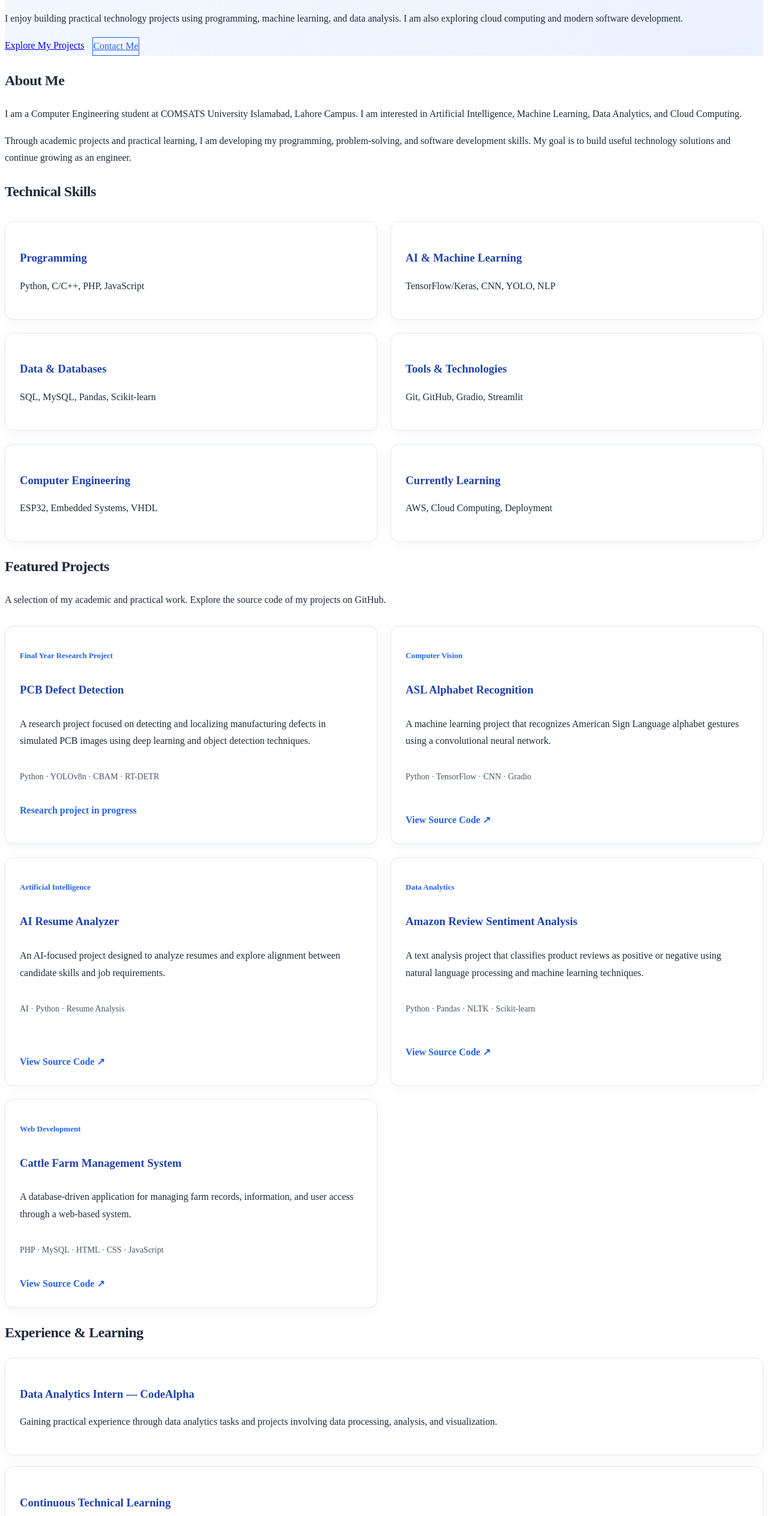
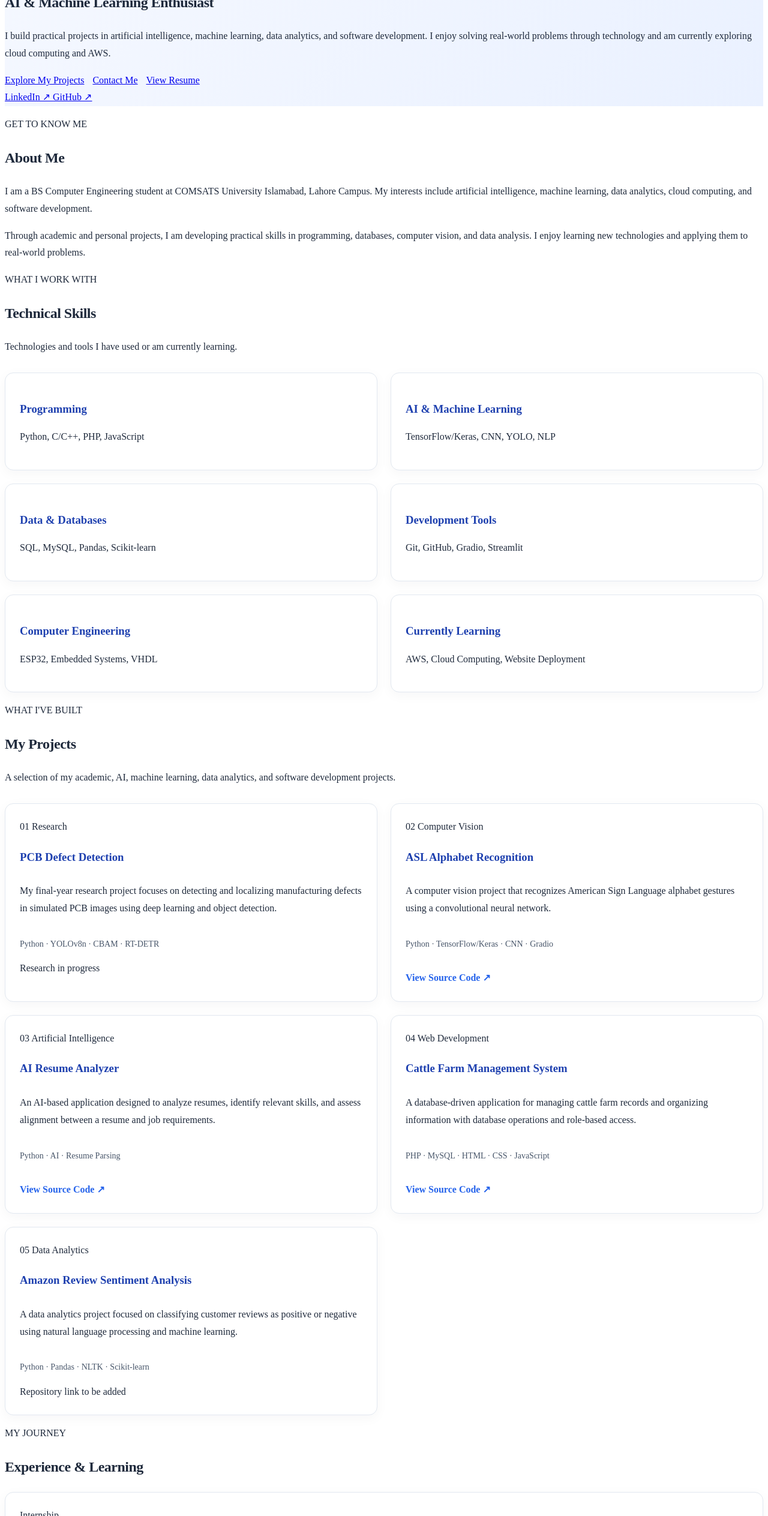
Before and after one commit to sanaamanat/sanaamanat.github.io, a plain HTML site: page index.html in a window 1280 px wide. Shown: the part 196-2723 px from the top of the page at 60% size. Drawn offline with Linux system fonts and the light colour scheme.

Commit message:
Add files via upload

```diff
--- a/index.html
+++ b/index.html
@@ -5,12 +5,10 @@
     <meta charset="UTF-8">
     <meta name="viewport" content="width=device-width, initial-scale=1.0">
 
+    <meta name="author" content="Sana Amanat">
+    <meta name="description" content="Sana Amanat's portfolio showcasing computer engineering, AI, machine learning, data analytics, and software development projects.">
+
     <title>Sana Amanat | Computer Engineering Portfolio</title>
-
-    <meta name="description"
-          content="Sana Amanat's portfolio showcasing Computer Engineering, AI, Machine Learning, and Data Analytics projects.">
-
-    <meta name="author" content="Sana Amanat">
 
     <link rel="stylesheet" href="style.css">
 </head>
@@ -18,321 +16,425 @@
 <body>
 
     <!-- Navigation -->
-    <header>
-        <nav class="navbar">
-            <a href="#home" class="logo">Sana Amanat</a>
+    <header class="site-header">
+        <nav class="navbar container" aria-label="Main navigation">
+            <a href="#home" class="logo">Sana<span>.</span></a>
 
+            <div class="nav-links">
+                <a href="#home">Home</a>
                 <a href="#about">About</a>
                 <a href="#skills">Skills</a>
                 <a href="#projects">Projects</a>
-            <a href="#experience">Experience</a>
+                <a href="#resume">Resume</a>
                 <a href="#contact">Contact</a>
+            </div>
         </nav>
     </header>
 
     <main>
 
-        <!-- Hero Section -->
-        <section class="hero" id="home">
-            <p class="intro">COMPUTER ENGINEERING · AI · SOFTWARE</p>
+        <!-- Hero / Professional Introduction -->
+        <section id="home" class="hero">
+            <div class="container hero-content">
 
-            <h1>Hi, I'm Sana Amanat.</h1>
+                <p class="eyebrow">COMPUTER ENGINEERING STUDENT</p>
 
-            <h2>
-                Computer Engineering Student |
-                AI &amp; Machine Learning Enthusiast
-            </h2>
+                <h1>
+                    Hi, I'm <span>Sana Amanat.</span>
+                </h1>
 
-            <p>
-                I enjoy building practical technology projects
-                using programming, machine learning, and data
-                analysis. I am also exploring cloud computing
-                and modern software development.
+                <h2>AI & Machine Learning Enthusiast</h2>
+
+                <p class="hero-description">
+                    I build practical projects in artificial intelligence,
+                    machine learning, data analytics, and software development.
+                    I enjoy solving real-world problems through technology
+                    and am currently exploring cloud computing and AWS.
                 </p>
 
                 <div class="hero-buttons">
-                <a href="#projects" class="button">
+                    <a href="#projects" class="btn btn-primary">
                         Explore My Projects
                     </a>
 
-                <a href="#contact" class="button button-outline">
+                    <a href="#contact" class="btn btn-outline">
                         Contact Me
                     </a>
-            </div>
-        </section>
 
-        <!-- About Section -->
-        <section id="about">
-            <h2>About Me</h2>
-
-            <p>
-                I am a Computer Engineering student at COMSATS
-                University Islamabad, Lahore Campus. I am
-                interested in Artificial Intelligence, Machine
-                Learning, Data Analytics, and Cloud Computing.
-            </p>
-
-            <p>
-                Through academic projects and practical learning,
-                I am developing my programming, problem-solving,
-                and software development skills. My goal is to
-                build useful technology solutions and continue
-                growing as an engineer.
-            </p>
-        </section>
-
-        <!-- Skills Section -->
-        <section id="skills">
-            <h2>Technical Skills</h2>
-
-            <div class="skills-grid">
-
-                <div class="skill-card">
-                    <h3>Programming</h3>
-                    <p>Python, C/C++, PHP, JavaScript</p>
+                    <a href="#resume" class="btn btn-outline">
+                        View Resume
+                    </a>
                 </div>
 
-                <div class="skill-card">
-                    <h3>AI &amp; Machine Learning</h3>
-                    <p>TensorFlow/Keras, CNN, YOLO, NLP</p>
-                </div>
+                <div class="social-links hero-socials">
+                    <a href="https://www.linkedin.com/in/sana-amanat-624b72297"
+                       target="_blank"
+                       rel="noopener noreferrer">
+                        LinkedIn ↗
+                    </a>
 
-                <div class="skill-card">
-                    <h3>Data &amp; Databases</h3>
-                    <p>SQL, MySQL, Pandas, Scikit-learn</p>
-                </div>
-
-                <div class="skill-card">
-                    <h3>Tools &amp; Technologies</h3>
-                    <p>Git, GitHub, Gradio, Streamlit</p>
-                </div>
-
-                <div class="skill-card">
-                    <h3>Computer Engineering</h3>
-                    <p>ESP32, Embedded Systems, VHDL</p>
-                </div>
-
-                <div class="skill-card">
-                    <h3>Currently Learning</h3>
-                    <p>AWS, Cloud Computing, Deployment</p>
+                    <a href="https://github.com/sanaamanat"
+                       target="_blank"
+                       rel="noopener noreferrer">
+                        GitHub ↗
+                    </a>
                 </div>
 
             </div>
         </section>
 
-        <!-- Projects Section -->
-        <section id="projects">
-            <h2>Featured Projects</h2>
+        <!-- About -->
+        <section id="about" class="section">
+            <div class="container narrow-container">
+                <p class="eyebrow">GET TO KNOW ME</p>
+                <h2 class="section-title">About Me</h2>
 
-            <p class="section-intro">
-                A selection of my academic and practical work.
-                Explore the source code of my projects on GitHub.
+                <p class="section-description">
+                    I am a BS Computer Engineering student at COMSATS
+                    University Islamabad, Lahore Campus. My interests include
+                    artificial intelligence, machine learning, data analytics,
+                    cloud computing, and software development.
+                </p>
+
+                <p class="section-description">
+                    Through academic and personal projects, I am developing
+                    practical skills in programming, databases, computer
+                    vision, and data analysis. I enjoy learning new technologies
+                    and applying them to real-world problems.
+                </p>
+            </div>
+        </section>
+
+        <!-- Skills -->
+        <section id="skills" class="section section-light">
+            <div class="container">
+                <p class="eyebrow">WHAT I WORK WITH</p>
+                <h2 class="section-title">Technical Skills</h2>
+
+                <p class="section-description">
+                    Technologies and tools I have used or am currently learning.
+                </p>
+
+                <div class="skills-grid">
+
+                    <article class="skill-card">
+                        <h3>Programming</h3>
+                        <p>Python, C/C++, PHP, JavaScript</p>
+                    </article>
+
+                    <article class="skill-card">
+                        <h3>AI & Machine Learning</h3>
+                        <p>TensorFlow/Keras, CNN, YOLO, NLP</p>
+                    </article>
+
+                    <article class="skill-card">
+                        <h3>Data & Databases</h3>
+                        <p>SQL, MySQL, Pandas, Scikit-learn</p>
+                    </article>
+
+                    <article class="skill-card">
+                        <h3>Development Tools</h3>
+                        <p>Git, GitHub, Gradio, Streamlit</p>
+                    </article>
+
+                    <article class="skill-card">
+                        <h3>Computer Engineering</h3>
+                        <p>ESP32, Embedded Systems, VHDL</p>
+                    </article>
+
+                    <article class="skill-card">
+                        <h3>Currently Learning</h3>
+                        <p>AWS, Cloud Computing, Website Deployment</p>
+                    </article>
+
+                </div>
+            </div>
+        </section>
+
+        <!-- Projects -->
+        <section id="projects" class="section">
+            <div class="container">
+
+                <p class="eyebrow">WHAT I'VE BUILT</p>
+                <h2 class="section-title">My Projects</h2>
+
+                <p class="section-description">
+                    A selection of my academic, AI, machine learning,
+                    data analytics, and software development projects.
                 </p>
 
                 <div class="projects-grid">
 
-                <!-- PCB Defect Detection -->
+                    <!-- Project 1 -->
                     <article class="project-card">
-                    <p class="project-type">Final Year Research Project</p>
+                        <div class="project-top">
+                            <span class="project-number">01</span>
+                            <span class="project-tag">Research</span>
+                        </div>
 
                         <h3>PCB Defect Detection</h3>
 
                         <p>
-                        A research project focused on detecting
-                        and localizing manufacturing defects in
-                        simulated PCB images using deep learning
-                        and object detection techniques.
+                            My final-year research project focuses on detecting
+                            and localizing manufacturing defects in simulated
+                            PCB images using deep learning and object detection.
                         </p>
 
                         <p class="tech-stack">
                             Python · YOLOv8n · CBAM · RT-DETR
                         </p>
 
-                    <p class="project-link">
-                        Research project in progress
-                    </p>
+                        <span class="project-status">
+                            Research in progress
+                        </span>
                     </article>
 
-                <!-- ASL Alphabet Recognition -->
+                    <!-- Project 2 -->
                     <article class="project-card">
-                    <p class="project-type">Computer Vision</p>
+                        <div class="project-top">
+                            <span class="project-number">02</span>
+                            <span class="project-tag">Computer Vision</span>
+                        </div>
 
                         <h3>ASL Alphabet Recognition</h3>
 
                         <p>
-                        A machine learning project that recognizes
+                            A computer vision project that recognizes
                             American Sign Language alphabet gestures
                             using a convolutional neural network.
                         </p>
 
                         <p class="tech-stack">
-                        Python · TensorFlow · CNN · Gradio
+                            Python · TensorFlow/Keras · CNN · Gradio
                         </p>
 
-                    <a
+                        <a class="project-link"
                            href="https://github.com/sanaamanat/asl-sign-language-detection-cnn"
-                        class="project-link"
                            target="_blank"
-                        rel="noopener noreferrer"
-                    >
+                           rel="noopener noreferrer">
                             View Source Code ↗
                         </a>
                     </article>
 
-                <!-- AI Resume Analyzer -->
+                    <!-- Project 3 -->
                     <article class="project-card">
-                    <p class="project-type">Artificial Intelligence</p>
+                        <div class="project-top">
+                            <span class="project-number">03</span>
+                            <span class="project-tag">Artificial Intelligence</span>
+                        </div>
 
                         <h3>AI Resume Analyzer</h3>
 
                         <p>
-                        An AI-focused project designed to analyze
-                        resumes and explore alignment between
-                        candidate skills and job requirements.
+                            An AI-based application designed to analyze
+                            resumes, identify relevant skills, and assess
+                            alignment between a resume and job requirements.
                         </p>
 
                         <p class="tech-stack">
-                        AI · Python · Resume Analysis
+                            Python · AI · Resume Parsing
                         </p>
 
-                    <a
+                        <a class="project-link"
                            href="https://github.com/sanaamanat/AiResume"
-                        class="project-link"
                            target="_blank"
-                        rel="noopener noreferrer"
-                    >
+                           rel="noopener noreferrer">
                             View Source Code ↗
                         </a>
                     </article>
 
-                <!-- Amazon Review Sentiment Analysis -->
+                    <!-- Project 4 -->
                     <article class="project-card">
-                    <p class="project-type">Data Analytics</p>
+                        <div class="project-top">
+                            <span class="project-number">04</span>
+                            <span class="project-tag">Web Development</span>
+                        </div>
+
+                        <h3>Cattle Farm Management System</h3>
+
+                        <p>
+                            A database-driven application for managing
+                            cattle farm records and organizing information
+                            with database operations and role-based access.
+                        </p>
+
+                        <p class="tech-stack">
+                            PHP · MySQL · HTML · CSS · JavaScript
+                        </p>
+
+                        <a class="project-link"
+                           href="https://github.com/sanaamanat/Cattle_Farm_Management-_System-"
+                           target="_blank"
+                           rel="noopener noreferrer">
+                            View Source Code ↗
+                        </a>
+                    </article>
+
+                    <!-- Project 5 -->
+                    <article class="project-card">
+                        <div class="project-top">
+                            <span class="project-number">05</span>
+                            <span class="project-tag">Data Analytics</span>
+                        </div>
 
                         <h3>Amazon Review Sentiment Analysis</h3>
 
                         <p>
-                        A text analysis project that classifies
-                        product reviews as positive or negative
-                        using natural language processing and
-                        machine learning techniques.
+                            A data analytics project focused on classifying
+                            customer reviews as positive or negative using
+                            natural language processing and machine learning.
                         </p>
 
                         <p class="tech-stack">
                             Python · Pandas · NLTK · Scikit-learn
                         </p>
 
-                    <p class="project-link">
-
-                    <a
-                        href="https://github.com/sanaamanat/CodeAlpha_SentimentAnalysis"
-                        class="project-link"
-                        target="_blank"
-                        rel="noopener noreferrer"
-                    >
-                        View Source Code ↗
-                    </a>
+                        <span class="project-status">
+                            Repository link to be added
+                        </span>
                     </article>
 
-                <!-- Cattle Farm Management System -->
-                <article class="project-card">
-                    <p class="project-type">Web Development</p>
+                </div>
+            </div>
+        </section>
 
-                    <h3>Cattle Farm Management System</h3>
+        <!-- Experience -->
+        <section id="experience" class="section section-light">
+            <div class="container narrow-container">
+
+                <p class="eyebrow">MY JOURNEY</p>
+                <h2 class="section-title">Experience & Learning</h2>
+
+                <article class="experience-card">
+                    <span class="experience-label">Internship</span>
+
+                    <h3>Data Analytics Intern</h3>
+                    <p class="experience-company">CodeAlpha</p>
 
                     <p>
-                        A database-driven application for managing
-                        farm records, information, and user access
-                        through a web-based system.
+                        Working on data analytics tasks and building
+                        practical experience with data processing,
+                        analysis, and visualization.
                     </p>
 
                     <p class="tech-stack">
-                        PHP · MySQL · HTML · CSS · JavaScript
+                        Python · Pandas · Data Analysis · Visualization
                     </p>
+                </article>
 
-                    <a
-                        href="https://github.com/sanaamanat/Cattle_Farm_Management-_System-"
-                        class="project-link"
-                        target="_blank"
-                        rel="noopener noreferrer"
-                    >
-                        View Source Code ↗
-                    </a>
+                <article class="experience-card">
+                    <span class="experience-label">Continuous Learning</span>
+
+                    <h3>AI, Cloud & Software Development</h3>
+
+                    <p>
+                        Continuously developing my technical skills through
+                        academic work, independent learning, and hands-on
+                        projects in AI, programming, and cloud technologies.
+                    </p>
                 </article>
 
             </div>
         </section>
 
-        <!-- Experience Section -->
-        <section id="experience">
-            <h2>Experience &amp; Learning</h2>
+        <!-- Resume -->
+        <section id="resume" class="section">
+            <div class="container">
+                <div class="resume-card">
 
-            <div class="experience-card">
-                <h3>Data Analytics Intern — CodeAlpha</h3>
+                    <p class="eyebrow">MY BACKGROUND</p>
+
+                    <h2>Want to Know More About Me?</h2>
 
                     <p>
-                    Gaining practical experience through data
-                    analytics tasks and projects involving data
-                    processing, analysis, and visualization.
+                        Explore my education, technical skills, projects,
+                        and experience in my resume.
                     </p>
+
+                    <div class="resume-buttons">
+                        <a href="resume.pdf"
+                           class="btn btn-primary"
+                           target="_blank"
+                           rel="noopener noreferrer">
+                            View My Resume
+                        </a>
+
+                        <a href="resume.pdf"
+                           class="btn btn-outline"
+                           download="Sana_Amanat_Resume.pdf">
+                            Download CV ↓
+                        </a>
                     </div>
 
-            <div class="experience-card">
-                <h3>Continuous Technical Learning</h3>
+                    <p class="resume-note">
+                        Please upload your CV as resume.pdf in the same
+                        folder as this HTML file.
+                    </p>
 
-                <p>
-                    Exploring AI engineering, cloud computing,
-                    and software deployment through hands-on
-                    practice and technical projects.
-                </p>
+                </div>
             </div>
         </section>
 
-        <!-- Contact Section -->
-        <section id="contact">
-            <h2>Let's Connect</h2>
+        <!-- Contact -->
+        <section id="contact" class="section section-light">
+            <div class="container narrow-container">
 
-            <p>
-                I am interested in technical projects, learning
-                opportunities, and internships where I can
-                continue developing my engineering skills.
+                <p class="eyebrow">GET IN TOUCH</p>
+                <h2 class="section-title">Let's Connect</h2>
+
+                <p class="section-description">
+                    I am interested in learning opportunities, internships,
+                    collaborations, and discussions about AI and technology.
+                    Feel free to contact me.
                 </p>
 
-            <div class="contact-links">
+                <div class="contact-grid">
 
-                <a href="mailto:sanaamanat844@gmail.com">
-                    Email Me ↗
+                    <a class="contact-card"
+                       href="mailto:sanaamanat844@gmail.com">
+                        <span class="contact-icon">@</span>
+                        <h3>Email</h3>
+                        <p>sanaamanat844@gmail.com</p>
                     </a>
 
-                <a
+                    <a class="contact-card"
                        href="https://www.linkedin.com/in/sana-amanat-624b72297"
                        target="_blank"
-                    rel="noopener noreferrer"
-                >
-                    LinkedIn ↗
+                       rel="noopener noreferrer">
+                        <span class="contact-icon">in</span>
+                        <h3>LinkedIn</h3>
+                        <p>Connect with me</p>
                     </a>
 
-                <a
+                    <a class="contact-card"
                        href="https://github.com/sanaamanat"
                        target="_blank"
-                    rel="noopener noreferrer"
-                >
-                    GitHub ↗
+                       rel="noopener noreferrer">
+                        <span class="contact-icon">&lt;/&gt;</span>
+                        <h3>GitHub</h3>
+                        <p>Explore my repositories</p>
                     </a>
 
+                </div>
             </div>
         </section>
 
     </main>
 
     <!-- Footer -->
-    <footer>
+    <footer class="site-footer">
+        <div class="container footer-content">
+
+            <a href="#home" class="logo footer-logo">Sana<span>.</span></a>
+
             <p>
                 © 2026 Sana Amanat. Built with HTML and CSS.
             </p>
+
+            <a href="#home" class="back-to-top">Back to top ↑</a>
+
+        </div>
     </footer>
-
-    <script src="script.js"></script>
 
 </body>
 </html>
```
Lines whose indentation alone changed are shown as unchanged.
